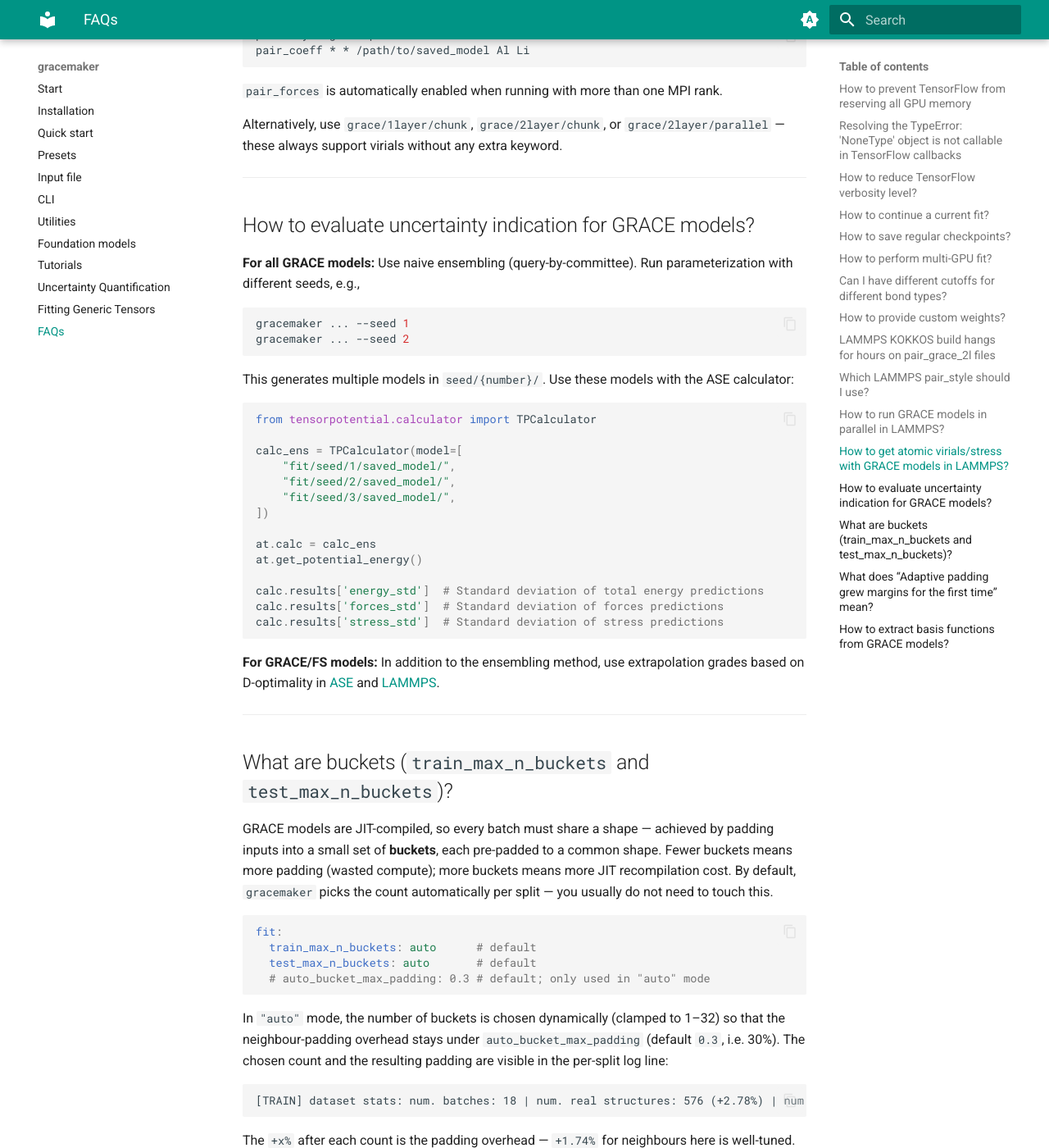
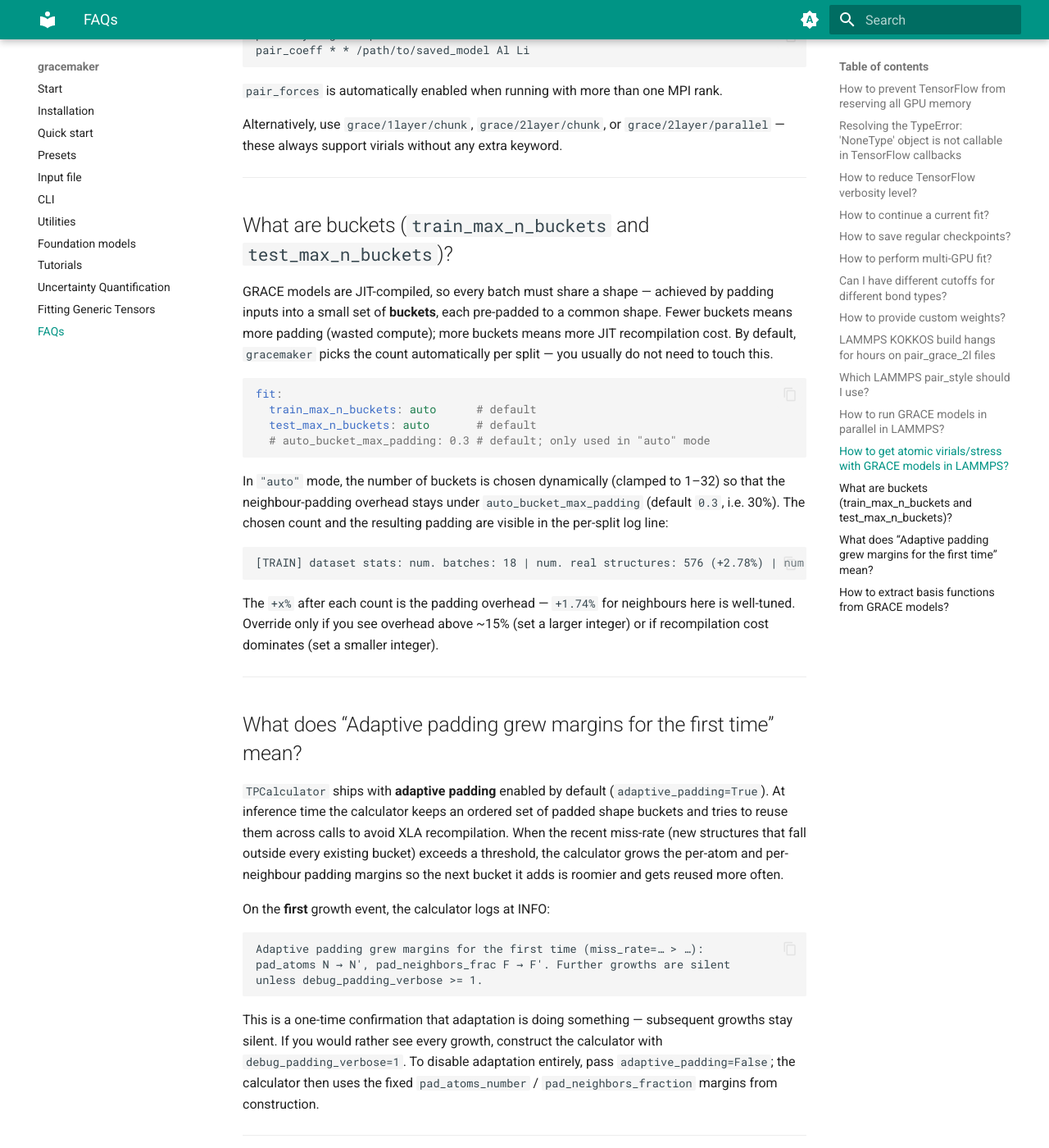
Before and after one commit to ICAMS/grace-tensorpotential, an MkDocs documentation site: the page built from docs/gracemaker/faq.md, in a window 1280 px wide and 1400 px high, scrolled down 5403 px. Shown: the whole window at 82% size. Built offline with MkDocs 1.6.1 and Material for MkDocs 9.7.7, drawn with Linux system fonts in a browser that asks for light colours.

Commit message:
docs: remove uncertainty indication entry from FAQ
Co-Authored-By: Claude Opus 5 <noreply@anthropic.com>
Claude-Session: https://claude.ai/code/session_017yByUFgshfVswSi5Yo6HJH

````diff
--- a/docs/gracemaker/faq.md
+++ b/docs/gracemaker/faq.md
@@ -227,38 +227,6 @@ Alternatively, use `grace/1layer/chunk`, `grace/2layer/chunk`, or `grace/2layer/
 
 ---
 
-## How to evaluate uncertainty indication for GRACE models?
-
-**For all GRACE models:** Use naive ensembling (query-by-committee). Run parameterization with different seeds, e.g.,
-
-```bash
-gracemaker ... --seed 1
-gracemaker ... --seed 2
-```
-
-This generates multiple models in `seed/{number}/`. Use these models with the ASE calculator:
-
-```python
-from tensorpotential.calculator import TPCalculator
-
-calc_ens = TPCalculator(model=[
-    "fit/seed/1/saved_model/",
-    "fit/seed/2/saved_model/",
-    "fit/seed/3/saved_model/",
-])
-
-at.calc = calc_ens
-at.get_potential_energy()
-
-calc.results['energy_std']  # Standard deviation of total energy predictions
-calc.results['forces_std']  # Standard deviation of forces predictions
-calc.results['stress_std']  # Standard deviation of stress predictions
-```
-
-**For GRACE/FS models:** In addition to the ensembling method, use extrapolation grades based on D-optimality in [ASE](../quickstart/#gracefs_1) and [LAMMPS](../quickstart/#lammps-gracefs).
-
----
-
 ## What are buckets (`train_max_n_buckets` and `test_max_n_buckets`)?
 
 GRACE models are JIT-compiled, so every batch must share a shape — achieved
````
